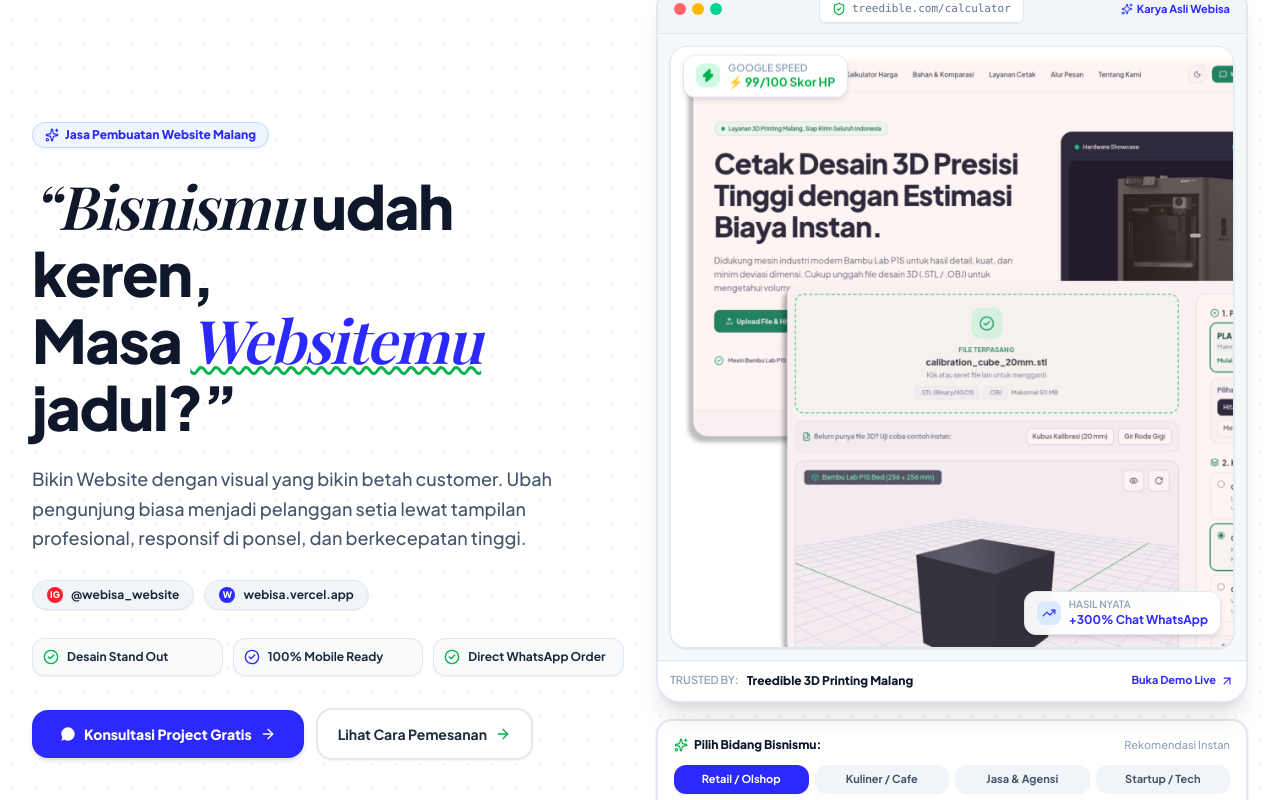
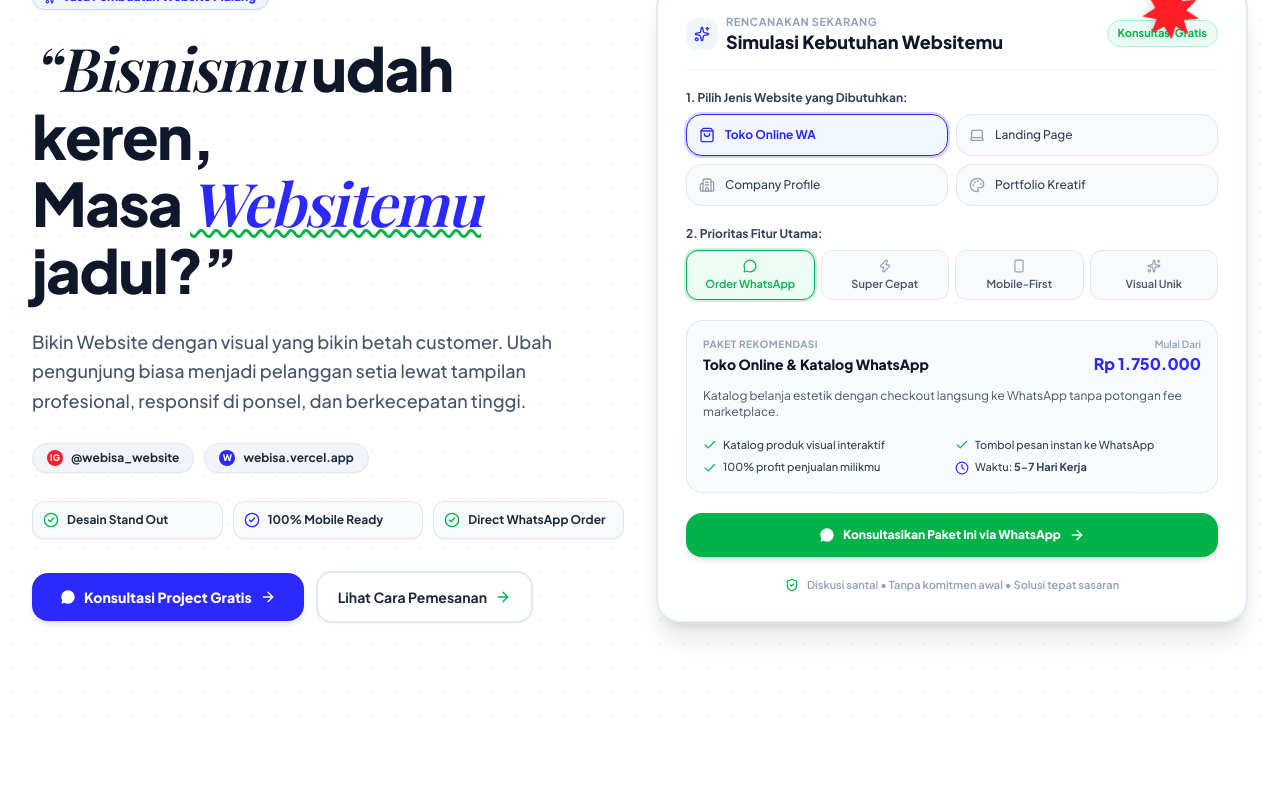
Before and after one commit to supErj1izyyyy/webisa-web, a React (Vite) app: page / in a window 1280 px wide. Shown: the part 160-960 px from the top of the page. Built offline with nearby package versions, Linux system fonts and the light colour scheme; a web font is replaced by a local one.

Commit message:
feat(hero): replace showcase card with interactive project planner & cost simulator

```diff
--- a/src/components/Hero.tsx
+++ b/src/components/Hero.tsx
@@ -1,19 +1,28 @@
 import React, { useState } from 'react';
-import { SITE_CONFIG, generateWhatsAppConsultationUrl } from '../config/site';
+import { SITE_CONFIG, generateWhatsAppConsultationUrl, formatRupiah } from '../config/site';
 import {
   Sparkles,
   ArrowRight,
   CheckCircle2,
+  Clock,
+  Check,
+  ShieldCheck,
+  Laptop,
+  ShoppingBag,
+  Building2,
+  Palette,
   Zap,
-  TrendingUp,
-  ShieldCheck,
-  ArrowUpRight
+  Smartphone,
+  MessageCircle
 } from 'lucide-react';
 import { WhatsAppIcon } from './SocialIcons';
 
 export const Hero: React.FC = () => {
-  // Interactive Business Matcher State
-  const [selectedBiz, setSelectedBiz] = useState<'fashion' | 'fnb' | 'service' | 'tech'>('fashion');
+  // Selected Website Type
+  const [selectedType, setSelectedType] = useState<'landing' | 'company' | 'ecommerce' | 'portfolio'>('ecommerce');
+
+  // Selected Focus / Feature Priority
+  const [selectedFocus, setSelectedFocus] = useState<'whatsapp' | 'speed' | 'mobile' | 'interactive'>('whatsapp');
 
   // Interactive Toast
   const [toastMessage, setToastMessage] = useState<string | null>(null);
@@ -23,34 +32,57 @@ export const Hero: React.FC = () => {
     setTimeout(() => setToastMessage(null), 3000);
   };
 
-  const bizRecommendations = {
-    fashion: {
-      type: 'Toko Online & Katalog Interaktif',
-      tagline: 'Katalog produk estetik dengan checkout langsung ke WhatsApp tanpa potongan fee.',
-      estTime: '5-7 Hari Kerja',
-      highlight: 'Konversi order chat meningkat 3x lipat'
+  const typeConfigs = {
+    ecommerce: {
+      id: 'ecommerce',
+      title: 'Toko Online & Katalog WhatsApp',
+      category: 'E-Commerce Retail',
+      price: 1750000,
+      days: '5-7 Hari Kerja',
+      icon: ShoppingBag,
+      tagline: 'Katalog belanja estetik dengan checkout langsung ke WhatsApp tanpa potongan fee marketplace.',
+      features: ['Katalog produk visual interaktif', 'Tombol pesan instan ke WhatsApp', '100% profit penjualan milikmu']
     },
-    fnb: {
-      type: 'Landing Page Menu & Reservasi',
-      tagline: 'Buku menu digital interaktif, integrasi Google Maps, dan tombol order WhatsApp instan.',
-      estTime: '3-5 Hari Kerja',
-      highlight: 'Pelanggan langsung pesan tanpa install aplikasi'
+    landing: {
+      id: 'landing',
+      title: 'Landing Page Interaktif',
+      category: 'Promosi Produk & Event',
+      price: 650000,
+      days: '3-5 Hari Kerja',
+      icon: Laptop,
+      tagline: 'Halaman promosi berkonversi tinggi yang dirancang khusus untuk memikat calon pembeli seketika.',
+      features: ['Copywriting persuasif terstruktur', 'Animasi interaktif halus & modern', 'Loading kilat tanpa lemot di ponsel']
     },
-    service: {
-      type: 'Company Profile Elegan & Kredibel',
-      tagline: 'Membangun kepercayaan calon klien dan investor dengan portfolio profesional berkelas.',
-      estTime: '5-7 Hari Kerja',
-      highlight: 'Tampilan resmi yang meyakinkan partner bisnis'
+    company: {
+      id: 'company',
+      title: 'Company Profile Elegan',
+      category: 'Profil Bisnis & Korporasi',
+      price: 1200000,
+      days: '5-7 Hari Kerja',
+      icon: Building2,
+      tagline: 'Membangun citra kredibel dan profesional untuk meyakinkan klien, partner bisnis, dan investor.',
+      features: ['Tampilan resmi berkelas & elegan', 'Integrasi Google Maps & kontak resmi', 'Optimasi SEO dasar untuk Google']
     },
-    tech: {
-      type: 'Custom Web & Interactive Engine',
-      tagline: 'Fitur unik berbasis React & visual modern seperti kalkulator instan dan formulir dinamis.',
-      estTime: '7-12 Hari Kerja',
-      highlight: 'Solusi teknologi spesifik tanpa batas template'
+    portfolio: {
+      id: 'portfolio',
+      title: 'Website Portfolio Kreatif',
+      category: 'Personal Branding & Studio',
+      price: 850000,
+      days: '4-6 Hari Kerja',
+      icon: Palette,
+      tagline: 'Galeri pameran karya visual estetik untuk desainer, fotografer, arsitek, dan kreator profesional.',
+      features: ['Galeri visual resolusi tinggi', 'Tautan CV digital & portofolio terkurasi', 'Desain stand out yang berkarakter']
     }
   };
 
-  const currentRec = bizRecommendations[selectedBiz];
+  const currentConfig = typeConfigs[selectedType];
+
+  const focusOptions = [
+    { id: 'whatsapp', label: 'Order WhatsApp', icon: MessageCircle, desc: 'Pesan langsung ke WA' },
+    { id: 'speed', label: 'Super Cepat', icon: Zap, desc: '< 1 detik terbuka' },
+    { id: 'mobile', label: 'Mobile-First', icon: Smartphone, desc: 'Nyaman di smartphone' },
+    { id: 'interactive', label: 'Visual Unik', icon: Sparkles, desc: 'Desain stand out' }
+  ];
 
   return (
     <section id="pengenalan" className="relative pt-28 pb-16 md:pt-36 md:pb-24 overflow-hidden bg-white bg-grid-pattern">
@@ -58,7 +90,7 @@ export const Hero: React.FC = () => {
       <div className="absolute top-10 left-1/4 w-[500px] h-[300px] bg-gradient-to-tr from-[#2C29FF]/10 to-transparent blur-3xl -z-10 rounded-full pointer-events-none" />
       <div className="absolute top-20 right-1/4 w-[500px] h-[300px] bg-gradient-to-bl from-[#00B349]/10 to-transparent blur-3xl -z-10 rounded-full pointer-events-none" />
 
-      {/* Floating Interactive Brand Starbursts from Webisa_Asset */}
+      {/* Floating Interactive Brand Starbursts */}
       <button
         type="button"
         onClick={() => showToast('Desain visual interaktif bikin customer betah')}
@@ -184,140 +216,151 @@ export const Hero: React.FC = () => {
             </div>
           </div>
 
-          {/* Right Column: Featured Case Study from Poster (Treedible) & Quick Matcher (6 cols) */}
-          <div className="lg:col-span-6 space-y-4">
+          {/* Right Column: Interactive Project Planner & Studio Configurator (6 cols) */}
+          <div className="lg:col-span-6">
+            <div className="bg-white rounded-3xl border-2 border-slate-200 shadow-xl overflow-hidden p-6 sm:p-7 space-y-5">
 
-            {/* Main Client Showcase Card (As on Poster: "Trusted By Treedible") */}
-            <div className="relative bg-white rounded-3xl border-2 border-slate-200 shadow-xl overflow-hidden group">
-
-              {/* Browser Window Bar */}
-              <div className="bg-slate-100/90 px-4 py-2.5 border-b border-slate-200 flex items-center justify-between">
-                <div className="flex items-center gap-1.5">
-                  <span className="w-3 h-3 rounded-full bg-red-400" />
-                  <span className="w-3 h-3 rounded-full bg-amber-400" />
-                  <span className="w-3 h-3 rounded-full bg-emerald-400" />
+              {/* Card Header */}
+              <div className="flex items-center justify-between pb-4 border-b border-slate-100">
+                <div className="flex items-center gap-2">
+                  <div className="w-8 h-8 rounded-xl bg-blue-50 text-[#2C29FF] flex items-center justify-center">
+                    <Sparkles className="w-4 h-4" />
                   </div>
-
-                <div className="flex items-center gap-1.5 bg-white px-3 py-1 rounded-md text-[11px] font-mono text-slate-500 border border-slate-200 shadow-2xs">
-                  <ShieldCheck className="w-3.5 h-3.5 text-[#00B349]" />
-                  <span>treedible.com/calculator</span>
+                  <div>
+                    <span className="text-[11px] font-bold text-slate-400 uppercase tracking-wider block">
+                      Rencanakan Sekarang
+                    </span>
+                    <h3 className="text-base sm:text-lg font-black text-slate-900 leading-tight">
+                      Simulasi Kebutuhan Websitemu
+                    </h3>
                   </div>
-
-                <span className="text-[11px] font-bold text-[#2C29FF] flex items-center gap-1">
-                  <Sparkles className="w-3 h-3" />
-                  Karya Asli Webisa
+                </div>
+                <span className="text-[11px] font-bold text-[#00B349] bg-emerald-50 px-2.5 py-1 rounded-full border border-emerald-200">
+                  Konsultasi Gratis
                 </span>
               </div>
 
-              {/* Showcase Image from Webisa_Asset Poster */}
-              <div className="relative p-3 bg-slate-100/60 overflow-hidden">
-                <div className="rounded-2xl overflow-hidden border border-slate-200 shadow-sm relative group">
-                  <img
-                    src="./assets/treedible-client-showcase.png"
-                    alt="Treedible 3D Printing Showcase"
-                    className="w-full h-auto object-cover transform group-hover:scale-102 transition-transform duration-500"
-                  />
-
-                  {/* Floating Metric Badge 1 (Speed) */}
-                  <div className="absolute top-3 left-3 bg-white/95 backdrop-blur-md px-3 py-1.5 rounded-xl border border-slate-200 shadow-md flex items-center gap-2 text-xs font-bold text-slate-900 animate-float">
-                    <div className="w-6 h-6 rounded-lg bg-emerald-100 text-[#00B349] flex items-center justify-center">
-                      <Zap className="w-3.5 h-3.5 fill-[#00B349]" />
-                    </div>
-                    <div>
-                      <span className="block text-[10px] text-slate-400 font-semibold uppercase">Google Speed</span>
-                      <span className="text-[#00B349]">⚡ 99/100 Skor HP</span>
+              {/* 1. Pilih Tipe Website */}
+              <div className="space-y-2">
+                <label className="text-xs font-bold text-slate-700 block">
+                  1. Pilih Jenis Website yang Dibutuhkan:
+                </label>
+                <div className="grid grid-cols-2 gap-2">
+                  {[
+                    { id: 'ecommerce', label: 'Toko Online WA', icon: ShoppingBag },
+                    { id: 'landing', label: 'Landing Page', icon: Laptop },
+                    { id: 'company', label: 'Company Profile', icon: Building2 },
+                    { id: 'portfolio', label: 'Portfolio Kreatif', icon: Palette },
+                  ].map((item) => {
+                    const Icon = item.icon;
+                    const isSelected = selectedType === item.id;
+                    return (
+                      <button
+                        key={item.id}
+                        type="button"
+                        onClick={() => setSelectedType(item.id as any)}
+                        className={`p-3 rounded-2xl border text-left transition-all flex items-center gap-2.5 cursor-pointer ${
+                          isSelected
+                            ? 'border-[#2C29FF] bg-blue-50/80 text-[#2C29FF] font-bold ring-2 ring-[#2C29FF]/20 shadow-xs'
+                            : 'border-slate-200 bg-slate-50 hover:bg-slate-100 text-slate-700 font-medium'
+                        }`}
+                      >
+                        <Icon className={`w-4 h-4 shrink-0 ${isSelected ? 'text-[#2C29FF]' : 'text-slate-400'}`} />
+                        <span className="text-xs truncate">{item.label}</span>
+                      </button>
+                    );
+                  })}
                 </div>
               </div>
 
-                  {/* Floating Metric Badge 2 (Conversion) */}
-                  <div className="absolute bottom-3 right-3 bg-white/95 backdrop-blur-md px-3 py-1.5 rounded-xl border border-slate-200 shadow-md flex items-center gap-2 text-xs font-bold text-slate-900">
-                    <div className="w-6 h-6 rounded-lg bg-blue-100 text-[#2C29FF] flex items-center justify-center">
-                      <TrendingUp className="w-3.5 h-3.5" />
+              {/* 2. Prioritas Fitur Utama */}
+              <div className="space-y-2">
+                <label className="text-xs font-bold text-slate-700 block">
+                  2. Prioritas Fitur Utama:
+                </label>
+                <div className="grid grid-cols-2 sm:grid-cols-4 gap-1.5">
+                  {focusOptions.map((opt) => {
+                    const Icon = opt.icon;
+                    const isSelected = selectedFocus === opt.id;
+                    return (
+                      <button
+                        key={opt.id}
+                        type="button"
+                        onClick={() => setSelectedFocus(opt.id as any)}
+                        className={`p-2 rounded-xl border text-center transition-all cursor-pointer ${
+                          isSelected
+                            ? 'border-[#00B349] bg-emerald-50 text-[#00B349] font-bold ring-2 ring-[#00B349]/20'
+                            : 'border-slate-200 bg-slate-50 hover:bg-slate-100 text-slate-600'
+                        }`}
+                      >
+                        <Icon className={`w-3.5 h-3.5 mx-auto mb-1 ${isSelected ? 'text-[#00B349]' : 'text-slate-400'}`} />
+                        <span className="text-[11px] block font-semibold leading-tight">{opt.label}</span>
+                      </button>
+                    );
+                  })}
                 </div>
+              </div>
+
+              {/* 3. Dynamic Summary & Estimation Box */}
+              <div className="p-4 rounded-2xl bg-gradient-to-br from-slate-50 to-blue-50/40 border border-slate-200 space-y-3">
+                <div className="flex items-start justify-between gap-3">
                   <div>
-                      <span className="block text-[10px] text-slate-400 font-semibold uppercase">Hasil Nyata</span>
-                      <span className="text-[#2C29FF]">+300% Chat WhatsApp</span>
+                    <span className="text-[10px] uppercase font-bold text-slate-400 tracking-wider block">
+                      Paket Rekomendasi
+                    </span>
+                    <h4 className="text-sm font-black text-slate-900 mt-0.5">
+                      {currentConfig.title}
+                    </h4>
                   </div>
+                  <div className="text-right">
+                    <span className="text-[10px] text-slate-400 font-semibold block">Mulai Dari</span>
+                    <span className="text-base font-black text-[#2C29FF]">
+                      {formatRupiah(currentConfig.price)}
+                    </span>
+                  </div>
+                </div>
+
+                <p className="text-xs text-slate-600 leading-snug">
+                  {currentConfig.tagline}
+                </p>
+
+                {/* Feature Checklist */}
+                <div className="grid grid-cols-1 sm:grid-cols-2 gap-1.5 pt-1 text-[11px] text-slate-700">
+                  {currentConfig.features.map((feat, idx) => (
+                    <div key={idx} className="flex items-center gap-1.5 font-medium">
+                      <Check className="w-3.5 h-3.5 text-[#00B349] shrink-0" />
+                      <span className="truncate">{feat}</span>
+                    </div>
+                  ))}
+                  <div className="flex items-center gap-1.5 font-medium">
+                    <Clock className="w-3.5 h-3.5 text-[#2C29FF] shrink-0" />
+                    <span>Waktu: <strong>{currentConfig.days}</strong></span>
                   </div>
                 </div>
               </div>
 
-              {/* Showcase Footer Bar (Trusted By: Treedible) */}
-              <div className="p-3 bg-white border-t border-slate-200 flex items-center justify-between text-xs">
-                <div className="flex items-center gap-2 text-slate-800 font-bold">
-                  <span className="text-[11px] text-slate-400 font-semibold uppercase">Trusted By:</span>
-                  <span className="text-slate-900 font-black">Treedible 3D Printing Malang</span>
-                </div>
+              {/* Direct WhatsApp Action Button with pre-filled configuration message */}
               <a
-                  href="https://supErj1izyyyy.github.io/treedible-web/"
+                href={generateWhatsAppConsultationUrl(
+                  currentConfig.title,
+                  `Halo Webisa, saya ingin konsultasi pembuatan ${currentConfig.title} (mulai ${formatRupiah(currentConfig.price)}) dengan prioritas ${focusOptions.find(f => f.id === selectedFocus)?.label}. Apakah slot pengerjaan minggu ini masih tersedia?`
+                )}
                 target="_blank"
                 rel="noopener noreferrer"
-                  className="font-bold text-[#2C29FF] hover:underline flex items-center gap-1 text-[11px]"
+                className="w-full py-3.5 px-4 bg-[#00B349] hover:bg-[#00963e] text-white rounded-2xl text-xs font-black shadow-md flex items-center justify-center gap-2 transition-all hover:scale-[1.01] active:scale-[0.99] cursor-pointer"
               >
-                  Buka Demo Live
-                  <ArrowUpRight className="w-3.5 h-3.5" />
+                <WhatsAppIcon className="w-4 h-4 fill-white" />
+                <span>Konsultasikan Paket Ini via WhatsApp</span>
+                <ArrowRight className="w-4 h-4" />
               </a>
-              </div>
+
+              {/* Guarantee Footer Note */}
+              <div className="flex items-center justify-center gap-2 text-[11px] text-slate-400 font-semibold text-center">
+                <ShieldCheck className="w-3.5 h-3.5 text-[#00B349]" />
+                <span>Diskusi santai • Tanpa komitmen awal • Solusi tepat sasaran</span>
               </div>
 
-            {/* Interactive "Pencari Solusi Cepat" (Quick Business Matcher) */}
-            <div className="p-4 bg-white rounded-2xl border-2 border-slate-200 shadow-sm space-y-3">
-              <div className="flex items-center justify-between">
-                <span className="text-xs font-extrabold text-slate-900 flex items-center gap-1.5">
-                  <Sparkles className="w-3.5 h-3.5 text-[#00B349]" />
-                  Pilih Bidang Bisnismu:
-                </span>
-                <span className="text-[11px] text-slate-400 font-medium">Rekomendasi Instan</span>
             </div>
-
-              {/* Category Pills */}
-              <div className="grid grid-cols-4 gap-1.5">
-                {[
-                  { id: 'fashion', label: 'Retail / Olshop' },
-                  { id: 'fnb', label: 'Kuliner / Cafe' },
-                  { id: 'service', label: 'Jasa & Agensi' },
-                  { id: 'tech', label: 'Startup / Tech' },
-                ].map((item) => (
-                  <button
-                    key={item.id}
-                    type="button"
-                    onClick={() => setSelectedBiz(item.id as 'fashion' | 'fnb' | 'service' | 'tech')}
-                    className={`py-1.5 px-2 rounded-xl text-[11px] font-bold transition-all text-center cursor-pointer ${
-                      selectedBiz === item.id
-                        ? 'bg-[#2C29FF] text-white shadow-xs'
-                        : 'bg-slate-100 text-slate-600 hover:bg-slate-200'
-                    }`}
-                  >
-                    {item.label}
-                  </button>
-                ))}
-              </div>
-
-              {/* Dynamic Result Box */}
-              <div className="p-3 bg-emerald-50/70 border border-emerald-200 rounded-xl flex items-center justify-between gap-3">
-                <div>
-                  <div className="flex items-center gap-1.5">
-                    <span className="text-xs font-black text-slate-900">{currentRec.type}</span>
-                    <span className="text-[10px] bg-[#00B349] text-white px-2 py-0.2 rounded-full font-bold">
-                      {currentRec.estTime}
-                    </span>
-                  </div>
-                  <p className="text-[11px] text-slate-600 mt-0.5 leading-snug">
-                    {currentRec.tagline}
-                  </p>
-                </div>
-                <a
-                  href={generateWhatsAppConsultationUrl(`Paket ${currentRec.type}`, `Tertarik untuk bisnis bidang ${selectedBiz}`)}
-                  target="_blank"
-                  rel="noopener noreferrer"
-                  className="px-3 py-2 bg-[#00B349] hover:bg-[#00963e] text-white rounded-xl text-xs font-extrabold shrink-0 shadow-xs flex items-center gap-1 transition-transform active:scale-95"
-                >
-                  <span>Chat WA</span>
-                  <ArrowRight className="w-3.5 h-3.5" />
-                </a>
-              </div>
-            </div>
-
           </div>
 
         </div>
```
Lines whose indentation alone changed are shown as unchanged.
